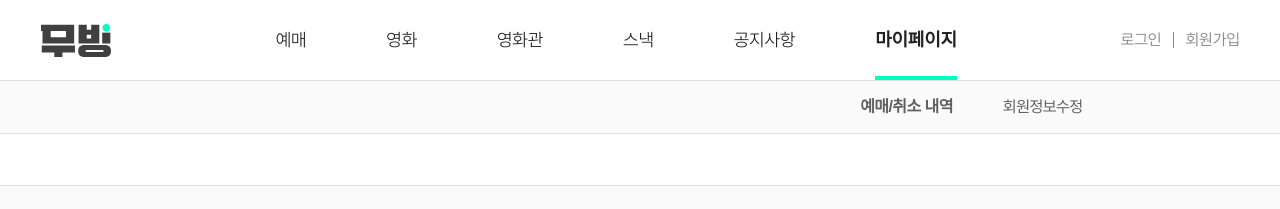
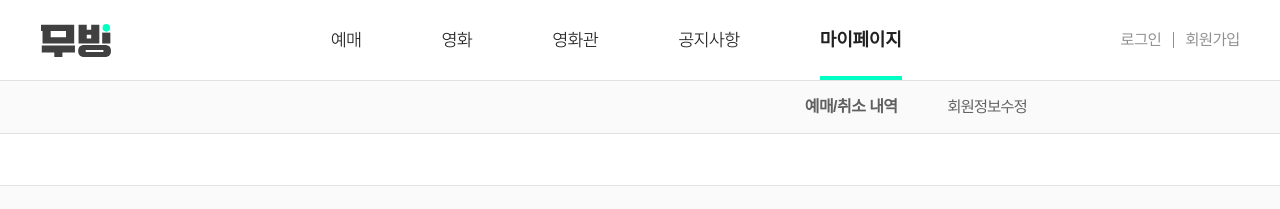
Before and after one commit to SHINHYUNJE/movie-ing, a plain HTML site: page publish/index.html in a window 1280 px wide. Shown: the top 209 px of the page. Drawn offline with nearby package versions, Linux system fonts and the light colour scheme; a web font is replaced by a local one.

Commit message:
스낵 메뉴 주석처리

```diff
--- a/publish/index.html
+++ b/publish/index.html
@@ -42,9 +42,10 @@
             <li class="gnb__item"><a href="#" class="gnb__link">
               <span>영화관</span>
             </a></li>
-            <li class="gnb__item"><a href="#" class="gnb__link">
+            <!-- TODO: 스낵 진행시 주석제거 -->
+            <!-- <li class="gnb__item"><a href="#" class="gnb__link">
               <span>스낵</span>
-            </a></li>
+            </a></li> -->
             <li class="gnb__item"><a href="#" class="gnb__link">
               <span>공지사항</span>
             </a></li>
```
